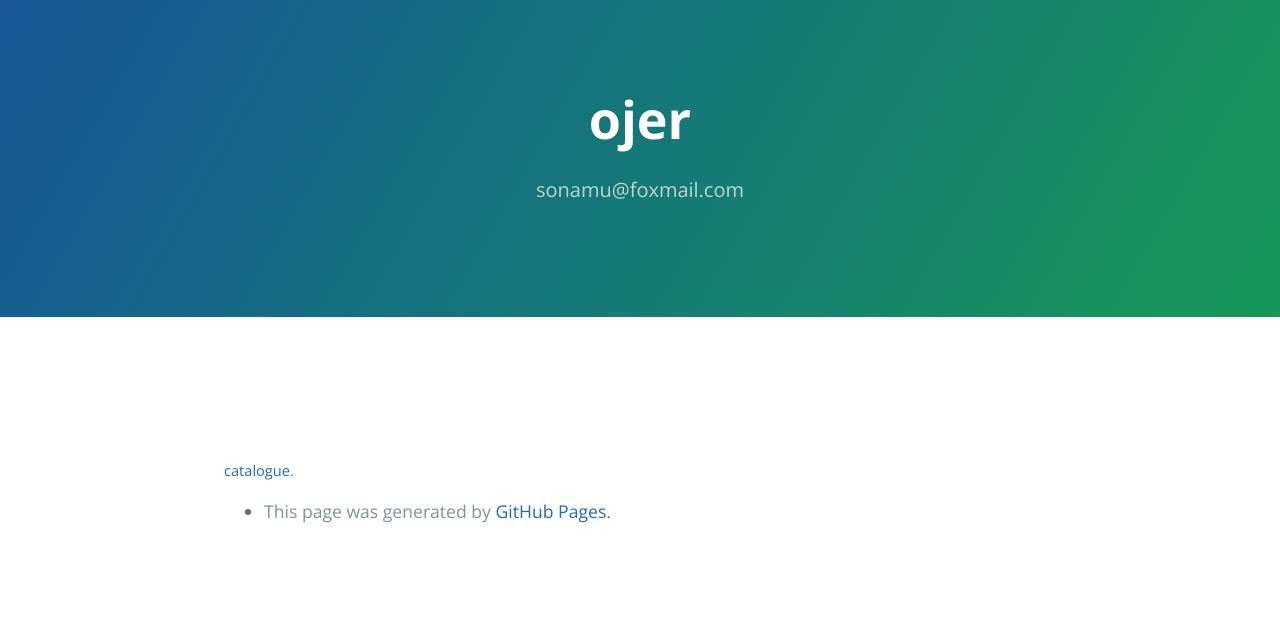
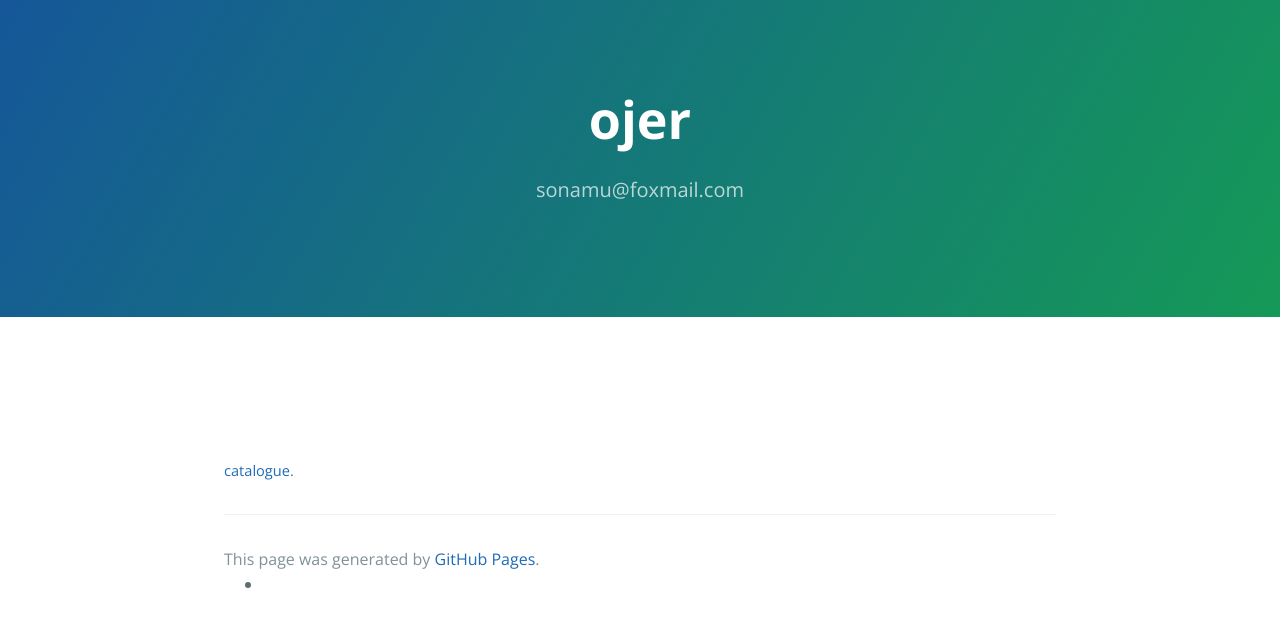
Before and after one commit to ojer/ojer.github.io, a Jekyll site: the page built from index.md, in a window 1280 px wide. Shown: the top 627 px of the page. Built offline with Jekyll 4.4.1, drawn with Linux system fonts in a browser that asks for light colours; our own code applies the rules of GitHub Pages for plain Markdown files.

Commit message:
'update'

```diff
--- a/_layouts/default.html
+++ b/_layouts/default.html
@@ -29,17 +29,15 @@
 
     <main id="content" class="main-content" role="main">
         {{ content }}
-
-        <aside class="site-aside">
-            {% include catalogue.html %}
-        </aside>
-
         <footer class="site-footer">
             {% if site.github.is_project_page %}
             <span class="site-footer-owner"><a href="{{ site.github.repository_url }}">{{ site.github.repository_name }}</a> is maintained by <a href="{{ site.github.owner_url }}">{{ site.github.owner_name }}</a>.</span>
             {% endif %}
             <span class="site-footer-credits">This page was generated by <a href="https://pages.github.com">GitHub Pages</a>.</span>
         </footer>
+        <div class="site-aside">
+            {% include catalogue.html %}
+        </div>
     </main>
   </body>
 </html>
```
